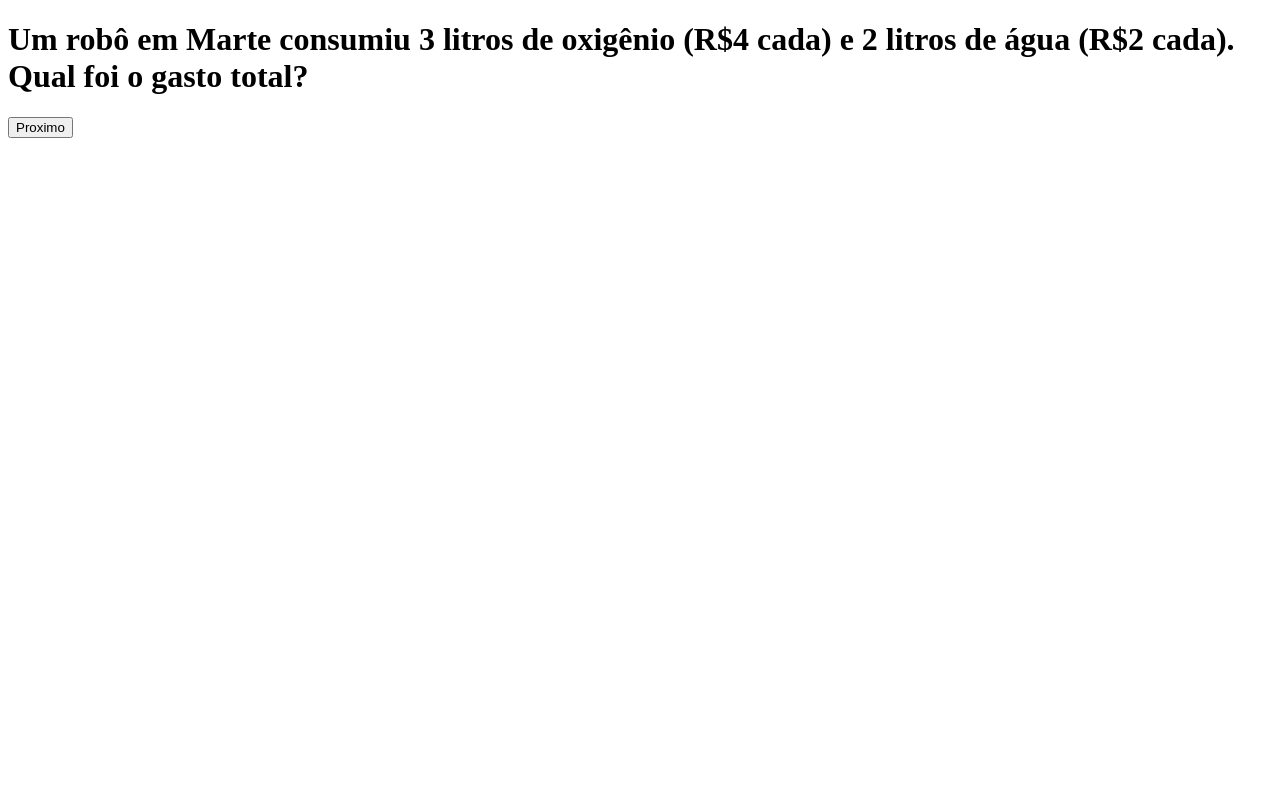
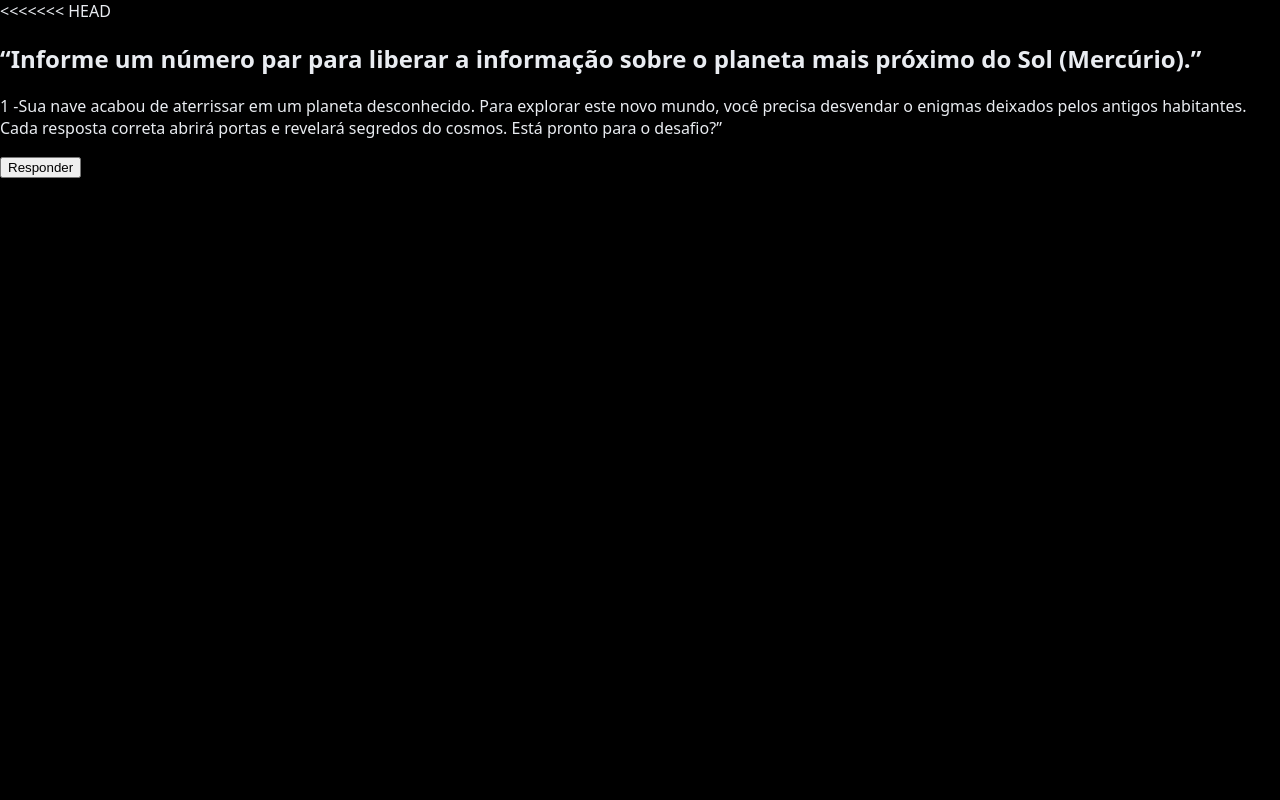
Before and after one commit to Lucas-NLima/interestelar, a PHP site: page /interestelar/missao4.php in a window 1280 px wide. Run offline with PHP 8.4, Linux system fonts and the light colour scheme.

Commit message:
mudança do css, das missoes

```diff
--- a/interestelar/missao.css
+++ b/interestelar/missao.css
@@ -1,190 +1,168 @@
-
-
-
-/* ------------------------------ style.css ------------------------------ */
-:root{
-  --bg1: #030311;   /* céu profundo */
-  --bg2: #0b0b2a;   /* leve variação */
-  --glow1: #84c5ff; /* brilho azulado */
-  --glow2: #ffb3ec; /* brilho magenta */
-  --glow3: #ffeaa7; /* brilho amarelado */
+/* ===== Reset básico ===== */
+* { box-sizing: border-box; }
+html, body { height: 100%; }
+body {
+  margin: 0;
+  font-family: system-ui, -apple-system, Segoe UI, Roboto, Arial, sans-serif;
+  background: #000; /* fallback */
+  color: #e9ecf1;
 }
 
-/* Reset básico */
-* { box-sizing: border-box; }
-html, body { height: 100%; }
-body { margin: 0; background: radial-gradient(1200px 800px at 70% 20%, var(--bg2), var(--bg1)); overflow: hidden; font-family: system-ui, -apple-system, Segoe UI, Roboto, Ubuntu, Cantarell, 'Helvetica Neue', Arial, 'Noto Sans', 'Apple Color Emoji', 'Segoe UI Emoji', 'Segoe UI Symbol'; }
-
-/* Container principal ocupando a tela toda */
-.galaxy {
+/* ===== Camadas do fundo ===== */
+.galaxia {
   position: fixed;
   inset: 0;
-  isolation: isolate; /* para que os filtros não vazem */
-  background: radial-gradient(1000px 600px at 30% 80%, #090922, transparent 60%) no-repeat,
-              radial-gradient(800px 500px at 75% 30%, #0a0a1f, transparent 60%) no-repeat;
+  overflow: hidden;
+  z-index: -1;          /* fica atrás do conteúdo */
+  background: radial-gradient(150vmax 120vmax at 50% 55%, #0a0821 0%, #040312 60%, #000 100%);
 }
 
-/* Camadas de estrelas (padrões diferentes para dar sensação de aleatoriedade) */
-.stars, .stars::before, .stars::after {
-  position: absolute; inset: -50% -50%; /* maior que a tela para permitir deslocamento */
-  content: ""; display: block;
-  background-repeat: repeat;
-  mix-blend-mode: screen;
-  opacity: 0.9;
-  animation: drift linear infinite;
+/* Todas as camadas ocupam a tela inteira */
+.galaxia .camada {
+  position: absolute;
+  inset: -10vh;         /* passa um pouco da borda p/ evitar “vazios” ao rotacionar */
+  pointer-events: none; /* não bloqueia cliques no seu conteúdo */
 }
 
-/* Primeira malha de estrelas: bem miúdas e densas */
-.stars1 {
+/* ===== Nebulosas (manchas coloridas suaves) ===== */
+.nebulosa {
+  filter: blur(40px) saturate(130%);
+  opacity: 0.55;
+  background:
+    radial-gradient(60vmax 40vmax at 20% 30%, rgba(148, 87, 235, .30) 0%, transparent 60%),
+    radial-gradient(55vmax 38vmax at 75% 30%, rgba(0, 220, 255, .20) 0%, transparent 65%),
+    radial-gradient(70vmax 50vmax at 50% 75%, rgba(255, 60, 180, .15) 0%, transparent 70%);
+  animation: flutuar 40s ease-in-out infinite alternate;
+}
+
+/* ===== Disco espiral (efeito de galáxia girando) ===== */
+.espiral {
+  mix-blend-mode: screen;
+  opacity: 0.25;
+  background:
+    /* braços da espiral com conic-gradient */
+    conic-gradient(from 0turn at 50% 55%,
+      rgba(255,255,255,.0) 0turn,
+      rgba(255,255,255,.10) .03turn,
+      rgba(255,255,255,0) .09turn,
+      rgba(255,255,255,.08) .13turn,
+      rgba(255,255,255,0) .19turn,
+      rgba(255,255,255,.06) .23turn,
+      rgba(255,255,255,0) .29turn,
+      rgba(255,255,255,.05) .33turn,
+      rgba(255,255,255,0) .39turn,
+      rgba(255,255,255,.04) .43turn,
+      rgba(255,255,255,0) .49turn,
+      rgba(255,255,255,.03) .53turn,
+      rgba(255,255,255,0) .59turn,
+      rgba(255,255,255,.02) .63turn,
+      rgba(255,255,255,0) .69turn,
+      rgba(255,255,255,.02) .73turn,
+      rgba(255,255,255,0) 1turn);
+  transform-origin: 50% 55%;
+  animation: girar 120s linear infinite;
+}
+
+/* ===== Estrelas (puro CSS, sem imagens) ===== */
+/* Técnica: várias “grades” de pontinhos com tamanhos/escala/rotação diferentes
+   e animações suaves de paralaxe e cintilação para quebrar o padrão de grade. */
+
+.estrelas {
+  background-repeat: repeat;
+  opacity: .9;
+}
+
+/* camada 1: muitas estrelas pequenas */
+/* ===== Estrelas (menos densidade) ===== */
+
+/* camada 1: poucas estrelas pequenas */
+.estrelas-a {
   background-image:
-    radial-gradient(1px 1px at 10% 20%, white 99%, transparent 100%),
-    radial-gradient(1px 1px at 30% 80%, white 99%, transparent 100%),
-    radial-gradient(1px 1px at 50% 50%, white 99%, transparent 100%),
-    radial-gradient(1px 1px at 70% 10%, white 99%, transparent 100%),
-    radial-gradient(1px 1px at 90% 70%, white 99%, transparent 100%);
-  background-size: 250px 250px, 320px 320px, 280px 280px, 360px 360px, 300px 300px;
-  animation-duration: 200s;
-  filter: drop-shadow(0 0 1px white);
+    radial-gradient(1px 1px at 10px 10px, rgba(255,255,255,.9) 99%, transparent 100%),
+    radial-gradient(1px 1px at 25px 20px, rgba(255,255,255,.8) 99%, transparent 100%);
+  background-size: 60px 60px, 80px 80px;  /* aumentei espaçamento */
+  transform: rotate(5deg) scale(1.1);
+  animation:
+    deslizar-a 120s linear infinite,
+    cintilar 6s ease-in-out infinite alternate;
+  filter: drop-shadow(0 0 2px rgba(255,255,255,.3));
 }
-.stars1::before{
-  background-image: radial-gradient(1px 1px at 15% 65%, white 99%, transparent 100%),
-                    radial-gradient(1px 1px at 85% 35%, white 99%, transparent 100%),
-                    radial-gradient(1px 1px at 45% 85%, white 99%, transparent 100%);
-  background-size: 260px 260px, 300px 300px, 340px 340px;
-  animation-duration: 260s;
-  opacity: .8;
+
+/* camada 2: menos estrelas médias */
+.estrelas-b {
+  background-image:
+    radial-gradient(1.2px 1.2px at 15px 5px, rgba(255,255,255,.85) 99%, transparent 100%),
+    radial-gradient(1.2px 1.2px at 2px 18px, rgba(255,255,255,.75) 99%, transparent 100%);
+  background-size: 80px 80px, 100px 100px; /* espaçamento maior */
+  transform: rotate(-8deg) scale(1.05);
+  filter: blur(.2px);
+  opacity: .7;
+  animation:
+    deslizar-b 160s linear infinite,
+    cintilar 9s ease-in-out infinite alternate-reverse;
 }
-.stars1::after{
-  background-image: radial-gradient(1px 1px at 25% 25%, white 99%, transparent 100%),
-                    radial-gradient(1px 1px at 65% 75%, white 99%, transparent 100%);
-  background-size: 220px 220px, 310px 310px;
-  animation-duration: 180s;
+
+/* camada 3: estrelas maiores e bem raras */
+.estrelas-c {
+  background-image:
+    radial-gradient(1.8px 1.8px at 12px 12px, rgba(255,255,255,.95) 99%, transparent 100%),
+    radial-gradient(2px 2px at 30px 8px, rgba(255,255,255,.95) 99%, transparent 100%);
+  background-size: 120px 120px, 160px 160px; /* bem mais espaçado */
+  transform: rotate(15deg) scale(1.12);
+  filter: drop-shadow(0 0 4px rgba(255,255,255,.35));
+  opacity: .85;
+  animation:
+    deslizar-c 200s linear infinite,
+    cintilar 12s ease-in-out infinite;
+}
+
+/* brilho central (núcleo) */
+.brilho {
+  background:
+    radial-gradient(12vmax 10vmax at 50% 55%, rgba(255,255,255,.7) 0%, rgba(255,255,255,.15) 35%, rgba(255,255,255,0) 60%),
+    radial-gradient(30vmax 25vmax at 50% 60%, rgba(255,255,255,.06) 0%, rgba(255,255,255,0) 70%);
+  mix-blend-mode: screen;
+  animation: pulsar 7s ease-in-out infinite;
   opacity: .6;
 }
 
-/* Segunda malha: estrelas um pouco maiores e mais raras (paralaxe) */
-.stars2 {
-  background-image:
-    radial-gradient(1.5px 1.5px at 20% 40%, rgba(255,255,255,.9) 99%, transparent 100%),
-    radial-gradient(1.5px 1.5px at 75% 15%, rgba(255,255,255,.85) 99%, transparent 100%),
-    radial-gradient(1.5px 1.5px at 60% 70%, rgba(255,255,255,.9) 99%, transparent 100%);
-  background-size: 480px 480px, 520px 520px, 580px 580px;
-  animation-duration: 120s;
-  filter: drop-shadow(0 0 2px white);
+/* ===== Conteúdo por cima ===== */
+.conteudo {
+  position: relative;
+  min-height: 100svh;
+  display: grid;
+  place-items: center;
+  text-align: center;
+  padding: 2rem;
+  background: linear-gradient(to bottom, rgba(0,0,0,.0), rgba(0,0,0,.15));
 }
 
-/* Nebulosidade colorida suave (luz e gás) */
-.nebula {
-  position: absolute; inset: -10% -10%;
-  background:
-    radial-gradient(600px 400px at 35% 55%, rgba(132,197,255,.17), transparent 60%),
-    radial-gradient(500px 350px at 60% 45%, rgba(255,179,236,.14), transparent 60%),
-    radial-gradient(700px 500px at 50% 60%, rgba(255,234,167,.10), transparent 60%);
-  filter: blur(10px) saturate(120%);
-  animation: float 40s ease-in-out infinite;
-  mix-blend-mode: screen;
+/* ===== Animações ===== */
+@keyframes girar {
+  to { transform: rotate(360deg); }
 }
-
-/* Núcleo brilhante (centro da galáxia) */
-.core {
-  position: absolute; inset: 0;
-  background: radial-gradient(closest-side at 50% 55%, rgba(255,255,255,.9), rgba(255,255,255,.5) 15%, rgba(255,255,255,.15) 35%, rgba(255,255,255,0) 55%),
-              radial-gradient(closest-side at 50% 55%, rgba(132,197,255,.35), rgba(132,197,255,0) 60%);
-  transform: translateZ(0);
-  filter: blur(1px) drop-shadow(0 0 12px rgba(255,255,255,.4));
-  animation: pulse 6s ease-in-out infinite;
-  pointer-events: none;
-  opacity: .7;
+@keyframes flutuar {
+  0%   { transform: translate3d(-1%, -1%, 0) scale(1.02) rotate(-1deg); }
+  100% { transform: translate3d(1%, 1%, 0)  scale(1.06) rotate(1deg); }
 }
-
-/* Braços espirais estilizados usando conic-gradient + máscara radial */
-.arms {
-  position: absolute; inset: -20%;
-  --armColor1: rgba(255,255,255,.06);
-  --armColor2: rgba(255,255,255,.02);
-  background:
-    conic-gradient(from 0deg,
-      var(--armColor1) 0 15deg,
-      transparent 15deg 45deg,
-      var(--armColor2) 45deg 60deg,
-      transparent 60deg 90deg,
-      var(--armColor1) 90deg 105deg,
-      transparent 105deg 135deg,
-      var(--armColor2) 135deg 150deg,
-      transparent 150deg 180deg,
-      var(--armColor1) 180deg 195deg,
-      transparent 195deg 225deg,
-      var(--armColor2) 225deg 240deg,
-      transparent 240deg 270deg,
-      var(--armColor1) 270deg 285deg,
-      transparent 285deg 315deg,
-      var(--armColor2) 315deg 330deg,
-      transparent 330deg 360deg
-    );
-  -webkit-mask: radial-gradient(closest-side, rgba(0,0,0,1) 0 55%, rgba(0,0,0,0) 75%);
-          mask: radial-gradient(closest-side, rgba(0,0,0,1) 0 55%, rgba(0,0,0,0) 75%);
-  filter: blur(12px) saturate(120%);
-  mix-blend-mode: screen;
-  transform-origin: 50% 55%;
-  animation: spin 120s linear infinite;
-  opacity: .8;
+@keyframes pulsar {
+  0%, 100% { opacity: .45; filter: blur(0.5px); }
+  50%      { opacity: .75; filter: blur(1.2px); }
 }
-
-/* Cintilação de algumas estrelas maiores */
-.twinkle {
-  position: absolute; inset: 0; pointer-events: none; mix-blend-mode: screen;
-  background:
-    radial-gradient(3px 3px at 20% 30%, rgba(255,255,255,.9), transparent 60%),
-    radial-gradient(2px 2px at 65% 55%, rgba(255,255,255,.8), transparent 60%),
-    radial-gradient(2.5px 2.5px at 40% 75%, rgba(255,255,255,.85), transparent 60%);
-  animation: twinkle 3.8s ease-in-out infinite;
-  filter: drop-shadow(0 0 6px rgba(255,255,255,.35));
-  opacity: .7;
+@keyframes cintilar {
+  0%   { opacity: .6; filter: drop-shadow(0 0 1px rgba(255,255,255,.25)); }
+  50%  { opacity: 1;  filter: drop-shadow(0 0 3px rgba(255,255,255,.45)); }
+  100% { opacity: .7; filter: drop-shadow(0 0 2px rgba(255,255,255,.35)); }
 }
-
-@keyframes drift { to { transform: translate3d(20%, 10%, 0); } }
-@keyframes float { 0%,100% { transform: translate3d(0,0,0) } 50% { transform: translate3d(1.5%, -1%, 0) } }
-@keyframes spin { to { transform: rotate(360deg); } }
-@keyframes pulse { 0%,100% { opacity: .55; } 50% { opacity: .85; } }
-@keyframes twinkle { 0%,100% { opacity: .55; filter: drop-shadow(0 0 2px rgba(255,255,255,.25)); } 50% { opacity: 1; filter: drop-shadow(0 0 8px rgba(255,255,255,.55)); } }
-
-/* Acessibilidade: reduzir movimento se o usuário preferir */
-@media (prefers-reduced-motion: reduce) {
-  .stars, .nebula, .arms, .core, .twinkle { animation-duration: 0.01ms !important; animation-iteration-count: 1 !important; }
+@keyframes deslizar-a {
+  from { background-position: 0 0,   0 0; }
+  to   { background-position: 2000px 1200px, -1600px 1000px; }
 }
-
-/* Conteúdo de demonstração (pode remover) */
-.content {
-  position: relative; z-index: 2; color: #e6e6ff; text-align: center;
-  top: 50%; transform: translateY(-50%);
-  text-shadow: 0 2px 16px rgba(132,197,255,.25);
+@keyframes deslizar-b {
+  from { background-position: 0 0,   0 0; }
+  to   { background-position: -1800px 1400px, 1600px -1200px; }
 }
-.content h1 { font-weight: 800; letter-spacing: .02em; margin: 0 0 .25rem; }
-.content p { opacity: .85; margin: 0; }
-.badge { display: inline-block; margin-top: 1rem; padding: .35rem .6rem; border: 1px solid rgba(255,255,255,.2); border-radius: 999px; backdrop-filter: blur(4px); background: rgba(10,10,30,.25); font-size: .9rem; }
-
-button.neon {
-  background: transparent;
-  border: 2px solid #84c5ff;       /* azul inicial */
-  color: #84c5ff;
-  padding: 12px 24px;
-  font-size: 16px;
-  border-radius: 8px;
-  cursor: pointer;
-  letter-spacing: 1px;
-  text-transform: uppercase;
-  transition: all 0.3s ease;
-  position: relative;
-  overflow: hidden;
-  box-shadow: 0 0 8px #84c5ff, 0 0 16px rgba(132,197,255,0.4);
+@keyframes deslizar-c {
+  from { background-position: 0 0,   0 0; }
+  to   { background-position: 2200px -1600px, -2000px 1400px; }
 }
-
-/* efeito quando passa o mouse */
-button.neon:hover {
-  border-color: #ffb3ec;      /* muda borda */
-  color: #ffb3ec;             /* muda texto */
-  box-shadow: 0 0 10px #ffb3ec,
-              0 0 20px #ffb3ec,
-              0 0 40px #ffb3ec; /* brilho neon */
-  background: rgba(255, 179, 236, 0.1); /* fundo leve */
-}
--- a/interestelar/missao4.php
+++ b/interestelar/missao4.php
@@ -1,15 +1,36 @@
+<!-- index.html -->
 <!DOCTYPE html>
-<html lang="en">
+<html lang="pt-br">
 <head>
-    <meta charset="UTF-8">
-    <meta name="viewport" content="width=device-width, initial-scale=1.0">
-    <title>Missao4</title>
+<meta charset="utf-8" />
+<meta name="viewport" content="width=device-width, initial-scale=1" />
+<title>Fundo Animado da Galáxia • CSS puro</title>
+<link rel="stylesheet" href="missao.css" />
 </head>
 <body>
-    <h1>Um robô em Marte consumiu 3 litros de oxigênio (R$4 cada) e 2 litros de água (R$2 cada). <br>
-Qual foi o gasto total?</h1>
+<<<<<<< HEAD
+<div class="galaxy">
+<div class="stars stars1"></div>
+<div class="stars stars2"></div>
+<div class="nebula"></div>
+<div class="arms"></div>
+<div class="core"></div>
+<div class="twinkle"></div>
+</div>
 
 
-<a href="missao5.php"> <button>Proximo</button></a>
+<main class="content" aria-hidden="true">
+
+
+
+
+
+<h2> “Informe um número par para liberar a informação sobre o planeta mais próximo do Sol (Mercúrio).”</h2>
+
+<p>1 -Sua nave acabou de aterrissar em um planeta desconhecido. Para explorar este novo mundo, você precisa desvendar o enigmas deixados pelos antigos habitantes. Cada resposta correta abrirá portas e revelará segredos do cosmos. Está pronto para o desafio?”</p>
+<span class="badge"><button class="neon">Responder</button></span>
+</main>
+
+
 </body>
 </html>
```
Also changed, not shown: interestelar/Resultado.php (+28 -6 lines), interestelar/missao1.php (+18 -29 lines), interestelar/missao2.php (+23 -6 lines), interestelar/missao3.php (+28 -6 lines), interestelar/missao5.php (+27 -7 lines).
